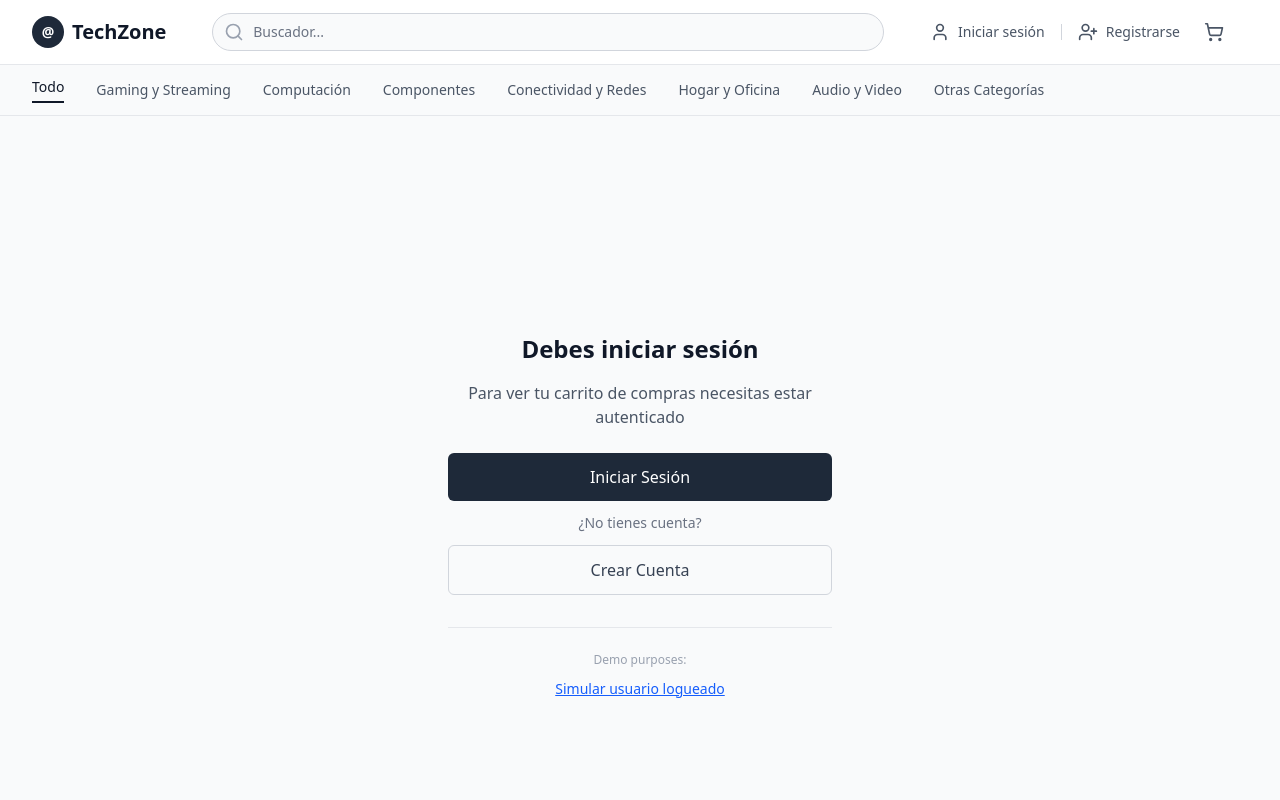
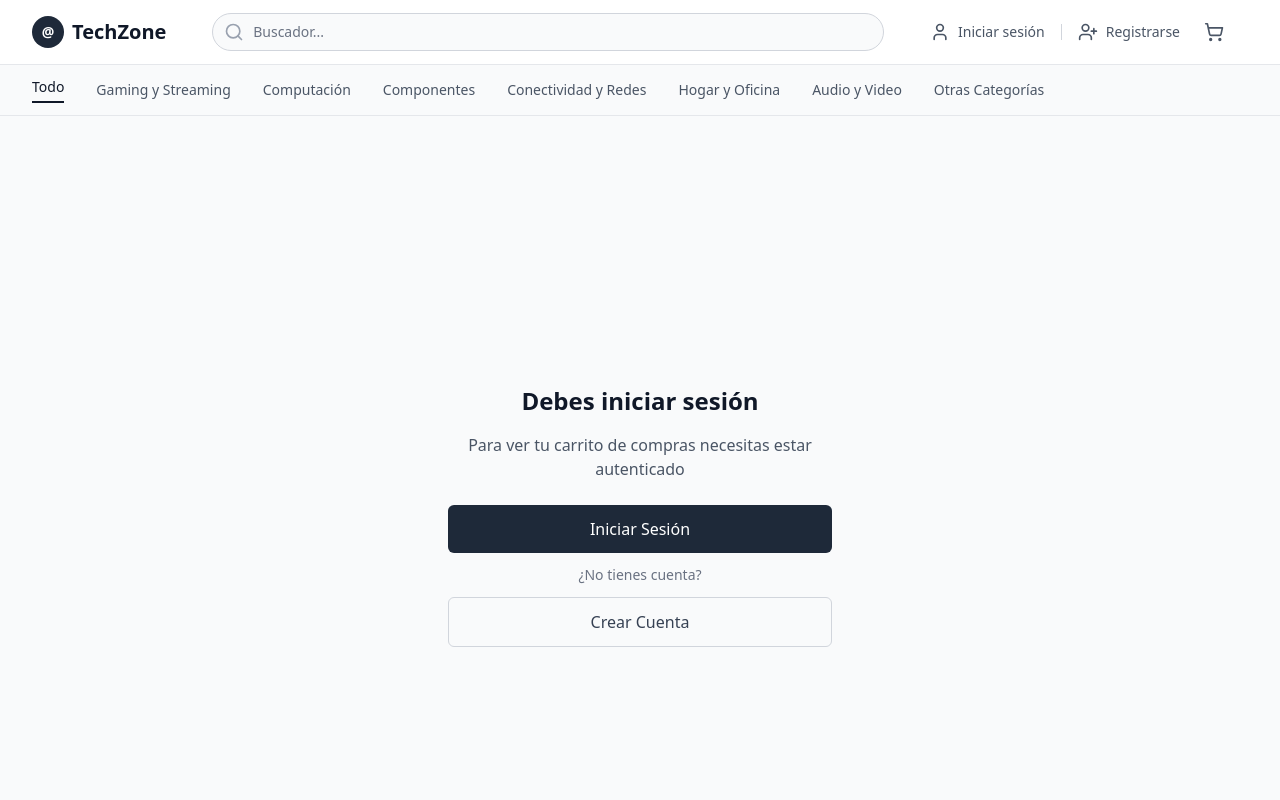
Before and after one commit to Dario-Gago/TechZone, a React (Vite) app: page /cart in a window 1280 px wide. Shown: the top 800 px of the page. Built offline with nearby package versions, Linux system fonts and the light colour scheme.

Commit message:
feat: eliminar botón temporal para simular inicio de sesión en el carrito

```diff
--- a/src/pages/Cart.jsx
+++ b/src/pages/Cart.jsx
@@ -89,17 +89,6 @@ const Cart = () => {
             >
               Crear Cuenta
             </Link>
-          </div>
-
-          {/* Botón temporal para simular */}
-          <div className="mt-8 pt-6 border-t border-gray-200">
-            <p className="text-xs text-gray-400 mb-2">Demo purposes:</p>
-            <button
-              onClick={() => setIsLoggedIn(true)}
-              className="text-sm text-blue-600 hover:text-blue-800 underline"
-            >
-              Simular usuario logueado
-            </button>
           </div>
         </div>
       </div>
```
